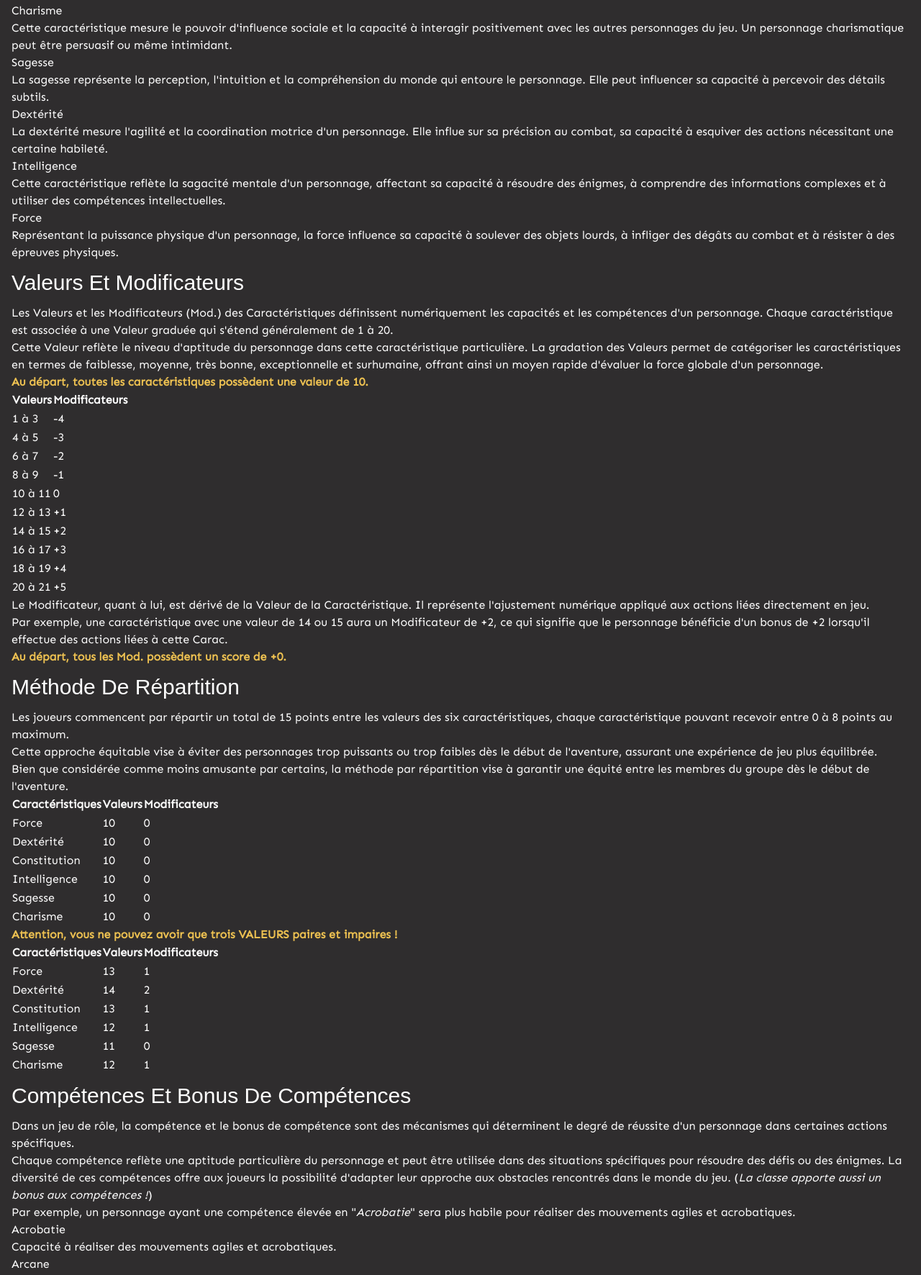
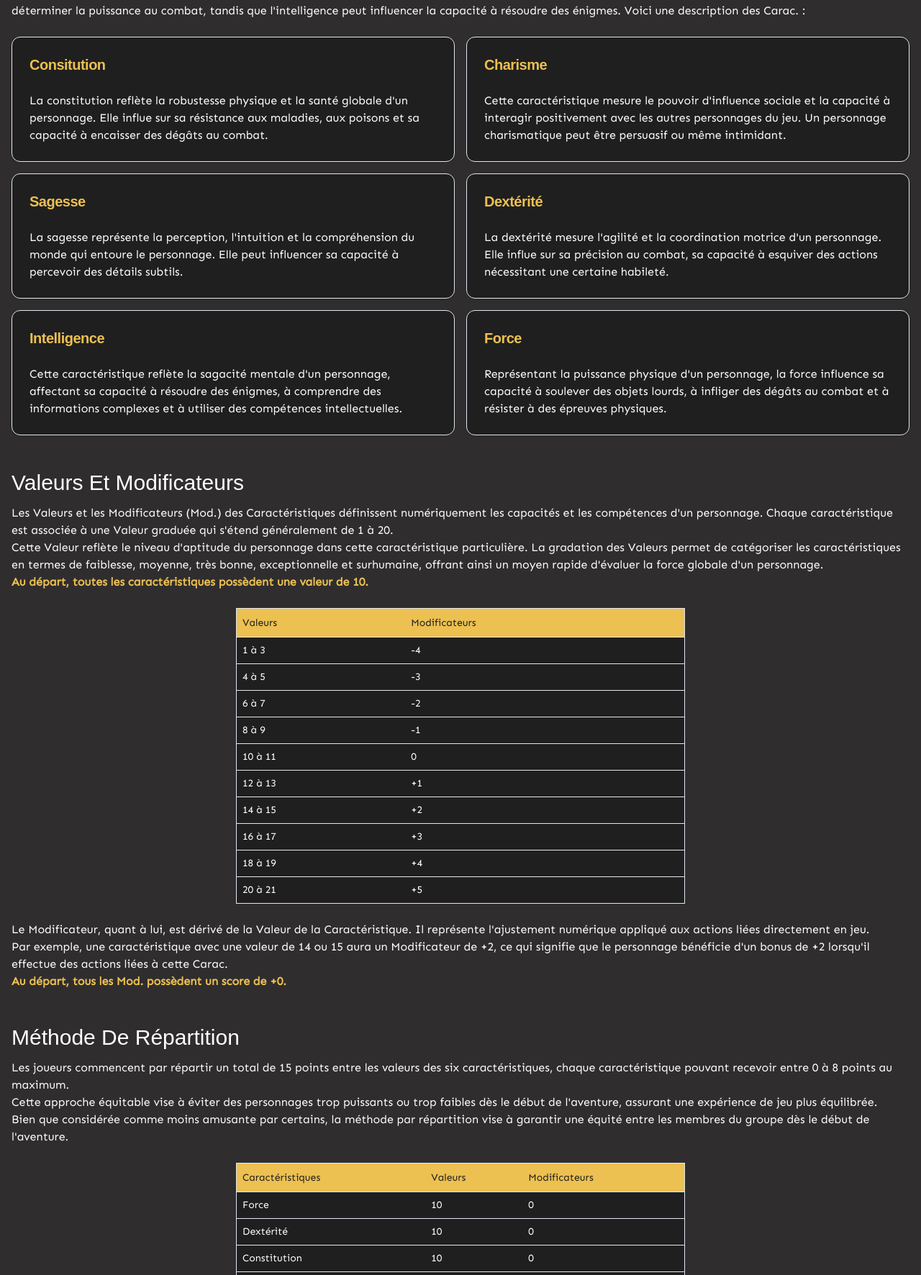
Before and after one commit to Valdorah/eindhill, an Astro site: page /personnages in a window 1280 px wide. Shown: the part 909-2681 px from the top of the page at 72% size. Built offline with nearby package versions, Linux system fonts and the light colour scheme; Astro itself is replaced by a stand-in of ours; a web font is replaced by a local one.

Commit message:
:construction: [WIP] Avancement page de règle de création d'un personnage

```diff
--- a/src/components/ui/link-card.tsx
+++ b/src/components/ui/link-card.tsx
@@ -21,7 +21,7 @@ export function LinkCard(card: Card) {
                 {
                     card.image ? (<img src={card.image} />) : ''
                 }
-                <CardTitle>{ card.title }</CardTitle>
+                <CardTitle className="text-primary">{ card.title }</CardTitle>
             </CardHeader>
             <CardContent>
                 <p>{ card.content }</p>
--- /dev/null
+++ b/src/components/ui/simple-card.tsx
@@ -0,0 +1,26 @@
+"use client"
+
+import * as React from "react"
+
+import {
+    Card as ShadCard,
+    CardContent,
+    CardHeader,
+    CardTitle,
+} from "@/components/ui/card";
+import type Card from "@/models/Card.ts";
+
+export function SimpleCard(card: Card) {
+    return (
+        <ShadCard
+            className='flex flex-col justify-between'
+        >
+            <CardHeader>
+                <CardTitle className='text-primary text-xl m-0 p-0'>{ card.title }</CardTitle>
+            </CardHeader>
+            <CardContent>
+                <p>{ card.content }</p>
+            </CardContent>
+        </ShadCard>
+    )
+}
--- a/src/components/ui/simple-table.tsx
+++ b/src/components/ui/simple-table.tsx
@@ -3,7 +3,7 @@
 import * as React from "react"
 
 import {
-    Table,
+    Table as ShadTable,
     TableBody,
     TableCaption,
     TableCell,
@@ -11,27 +11,44 @@ import {
     TableHeader,
     TableRow,
 } from "@/components/ui/table";
+import type Table from "@/models/Table.ts";
+import {cn} from "@/lib/utils.ts";
 
-export function SimpleCard() {
+export function SimpleTable(props: Table) {
+    const { caption, columns, values } = props
     return (
-        <Table>
-            <TableCaption>A list of your recent invoices.</TableCaption>
-            <TableHeader>
+        <ShadTable className='border'>
+            {caption ? (<TableCaption>{caption}</TableCaption>) : ''}
+            <TableHeader className='bg-primary'>
                 <TableRow>
-                    <TableHead className="w-[100px]">Invoice</TableHead>
-                    <TableHead>Status</TableHead>
-                    <TableHead>Method</TableHead>
-                    <TableHead className="text-right">Amount</TableHead>
+                    {
+                        columns.map(column => (
+                            <TableHead
+                                className={cn('text-secondary', column.className)}
+                            >
+                                {column.value}
+                            </TableHead>
+                        ))
+                    }
                 </TableRow>
             </TableHeader>
-            <TableBody>
-                <TableRow>
-                    <TableCell className="font-medium">INV001</TableCell>
-                    <TableCell>Paid</TableCell>
-                    <TableCell>Credit Card</TableCell>
-                    <TableCell className="text-right">$250.00</TableCell>
-                </TableRow>
+            <TableBody className='bg-secondary'>
+                {
+                    values.map((value : any) => (
+                        <TableRow>
+                            {
+                                columns.map(column => (
+                                    <TableCell
+                                        className={column.className}
+                                    >
+                                        {value[column.key]}
+                                    </TableCell>
+                                ))
+                            }
+                        </TableRow>
+                    ))
+                }
             </TableBody>
-        </Table>
+        </ShadTable>
     )
 }
--- /dev/null
+++ b/src/models/Caracteristic.ts
@@ -0,0 +1,9 @@
+class Caracteristic {
+    constructor(
+        public readonly name: string,
+        public readonly description: string,
+        public readonly image: string|null = null
+    ) {}
+}
+
+export default Caracteristic
--- a/src/models/Table.ts
+++ b/src/models/Table.ts
@@ -1,8 +1,21 @@
 class Table {
     constructor(
-        public readonly title: string,
-        public readonly description: string,
+        public readonly columns: Cell[],
+        public readonly values: Entry[],
+        public readonly caption: string|null = null
     ) {}
 }
 
+class Cell {
+    constructor(
+        public readonly value: string,
+        public readonly className: string = '',
+        public readonly key: string
+    ) {}
+}
+
+class Entry {
+    [key: string]: string;
+}
+
 export default Table
--- a/src/pages/personnages.astro
+++ b/src/pages/personnages.astro
@@ -1,11 +1,48 @@
 ---
 import BaseLayout from '@/layout/baseLayout.astro'
 import { LinkCard } from "../components/ui/link-card"
-import { SimpleCard } from "../components/ui/simple-table";
+import { SimpleTable } from "../components/ui/simple-table";
+import { SimpleCard } from "../components/ui/simple-card";
 import Skill from "@/models/Skill"
 import Card from "@/models/Card"
+import Caracteristic from "@/models/Caracteristic";
 
 const pageTitle: string = 'Création du Héros'
+
+const caracteristics: Caracteristic[] = [
+    {
+        name: 'Consitution',
+        description: 'La constitution reflète la robustesse physique et la santé globale d\'un personnage. Elle influe' +
+            ' sur sa résistance aux maladies, aux poisons et sa capacité à encaisser des dégâts au combat.'
+    },
+    {
+        name: 'Charisme',
+        description: 'Cette caractéristique mesure le pouvoir d\'influence sociale et la capacité à interagir' +
+            ' positivement avec les autres personnages du jeu. Un personnage charismatique peut être persuasif' +
+            ' ou même intimidant.'
+    },
+    {
+        name: 'Sagesse',
+        description: 'La sagesse représente la perception, l\'intuition et la compréhension du monde qui entoure le' +
+            ' personnage. Elle peut influencer sa capacité à percevoir des détails subtils.'
+    },
+    {
+        name: 'Dextérité',
+        description: 'La dextérité mesure l\'agilité et la coordination motrice d\'un personnage. Elle influe sur sa' +
+            ' précision au combat, sa capacité à esquiver des actions nécessitant une certaine habileté.'
+    },
+    {
+        name: 'Intelligence',
+        description: 'Cette caractéristique reflète la sagacité mentale d\'un personnage, affectant sa capacité à' +
+            ' résoudre des énigmes, à comprendre des informations complexes et à utiliser des compétences' +
+            ' intellectuelles.'
+    },
+    {
+        name: 'Force',
+        description: 'Représentant la puissance physique d\'un personnage, la force influence sa capacité à soulever' +
+            ' des objets lourds, à infliger des dégâts au combat et à résister à des épreuves physiques.'
+    }
+]
 
 const skills: Skill[] = [
     {
@@ -97,7 +134,7 @@ const steps: Card[] = [
         content: "La race fait référence à l'origine biologique ou ethnique de votre personnage dans le jeu. Les" +
             " races dans un jeu de rôle fantastique peuvent inclure des humains, des elfes, des nains, des hybrides.",
         textLink: "Etape 2",
-        url: "/univers"
+        url: null
     },
     {
         image: "/public/images/les-classes.jpg",
@@ -106,7 +143,7 @@ const steps: Card[] = [
         " classes déterminent souvent les compétences, les capacités et les styles de jeu disponibles pour votre" +
         " personnage.",
         textLink: "Etape 3",
-        url: "/univers",
+        url: null,
     },
     {
         image: "/public/images/systeme.jpg",
@@ -115,16 +152,16 @@ const steps: Card[] = [
         " Il définit comment les personnages sont créés, comment les actions sont résolues et comment l'histoire" +
         " progresse. ",
         textLink: "Etape 4",
-        url: "/univers"
+        url: null
     }
-];
+]
 ---
 
 <BaseLayout
         pageTitle={pageTitle}
 >
     <section class="container mb-6">
-        <header class="mb-6">
+        <header class="mb-12">
             <h2>{ pageTitle }</h2>
 
             <h3 class="text-center">Première partie</h3>
@@ -139,7 +176,7 @@ const steps: Card[] = [
             </figure>
         </header>
 
-        <div>
+        <div class="mb-12">
             <p>
                 Un système de jet, dans le contexte d'un jeu de rôle, est une mécanique utilisée pour déterminer le
                 résultat d'une action entreprise par un joueur ou un personnage non joueur (PNJ) dans le cadre du jeu.
@@ -155,7 +192,7 @@ const steps: Card[] = [
             </p>
         </div>
 
-        <div>
+        <div class="mb-12">
             <h4>Avant de commencer</h4>
 
             <p>
@@ -188,7 +225,7 @@ const steps: Card[] = [
             </ul>
         </div>
 
-        <div>
+        <div class="mb-12">
             <h4>Les Caractéristiques</h4>
 
             <p>
@@ -199,56 +236,16 @@ const steps: Card[] = [
                 la capacité à résoudre des énigmes. Voici une description des Carac. :
             </p>
 
-            <div>
-                <div>
-                    <p>Constitution</p>
-                    <p>
-                        La constitution reflète la robustesse physique et la santé globale d'un personnage. Elle influe
-                        sur sa résistance aux maladies, aux poisons et sa capacité à encaisser des dégâts au combat.
-                    </p>
-                </div>
-
-                <div>
-                    <p>Charisme</p>
-                    <p>
-                        Cette caractéristique mesure le pouvoir d'influence sociale et la capacité à interagir
-                        positivement avec les autres personnages du jeu. Un personnage charismatique peut être persuasif
-                        ou même intimidant.
-                    </p>
-                </div>
-                <div>
-                    <p>Sagesse</p>
-                    <p>
-                        La sagesse représente la perception, l'intuition et la compréhension du monde qui entoure le
-                        personnage. Elle peut influencer sa capacité à percevoir des détails subtils.
-                    </p>
-                </div>
-                <div>
-                    <p>Dextérité</p>
-                    <p>
-                        La dextérité mesure l'agilité et la coordination motrice d'un personnage. Elle influe sur sa
-                        précision au combat, sa capacité à esquiver des actions nécessitant une certaine habileté.
-                    </p>
-                </div>
-                <div>
-                    <p>Intelligence</p>
-                    <p>
-                        Cette caractéristique reflète la sagacité mentale d'un personnage, affectant sa capacité à
-                        résoudre des énigmes, à comprendre des informations complexes et à utiliser des compétences
-                        intellectuelles.
-                    </p>
-                </div>
-                <div>
-                    <p>Force</p>
-                    <p>
-                        Représentant la puissance physique d'un personnage, la force influence sa capacité à soulever
-                        des objets lourds, à infliger des dégâts au combat et à résister à des épreuves physiques.
-                    </p>
-                </div>
+            <div class="grid lg:grid-cols-2 gap-4 mt-6">
+                {
+                    caracteristics.map(caracteristic => (
+                            <SimpleCard title={caracteristic.name} content={caracteristic.description} />
+                    ))
+                }
             </div>
         </div>
 
-        <div>
+        <div class="mb-12">
             <h4>Valeurs et Modificateurs</h4>
             <p>
                 Les Valeurs et les Modificateurs (Mod.) des Caractéristiques définissent numériquement les capacités et
@@ -267,56 +264,26 @@ const steps: Card[] = [
                 <strong class="text-primary">Au départ, toutes les caractéristiques possèdent une valeur de 10.</strong>
             </p>
 
-            <table>
-                <thead>
-                    <tr>
-                        <th>Valeurs</th>
-                        <th>Modificateurs</th>
-                    </tr>
-                </thead>
-                <tbody>
-                    <tr>
-                        <td>1 à 3</td>
-                        <td>-4</td>
-                    </tr>
-                    <tr>
-                        <td>4 à 5</td>
-                        <td>-3</td>
-                    </tr>
-                    <tr>
-                        <td>6 à 7</td>
-                        <td>-2</td>
-                    </tr>
-                    <tr>
-                        <td>8 à 9</td>
-                        <td>-1</td>
-                    </tr>
-                    <tr>
-                        <td>10 à 11</td>
-                        <td>0</td>
-                    </tr>
-                    <tr>
-                        <td>12 à 13</td>
-                        <td>+1</td>
-                    </tr>
-                    <tr>
-                        <td>14 à 15</td>
-                        <td>+2</td>
-                    </tr>
-                    <tr>
-                        <td>16 à 17</td>
-                        <td>+3</td>
-                    </tr>
-                    <tr>
-                        <td>18 à 19</td>
-                        <td>+4</td>
-                    </tr>
-                    <tr>
-                        <td>20 à 21</td>
-                        <td>+5</td>
-                    </tr>
-                </tbody>
-            </table>
+            <div class="lg:w-1/2 m-auto my-6">
+                <SimpleTable
+                        columns={[
+                            { key: 'val', value: 'Valeurs' },
+                            { key: 'mod', value: 'Modificateurs' }
+                        ]}
+                        values={[
+                            { val: '1 à 3', mod: '-4' },
+                            { val: '4 à 5', mod: '-3' },
+                            { val: '6 à 7', mod: '-2' },
+                            { val: '8 à 9', mod: '-1' },
+                            { val: '10 à 11', mod: '0' },
+                            { val: '12 à 13', mod: '+1' },
+                            { val: '14 à 15', mod: '+2' },
+                            { val: '16 à 17', mod: '+3' },
+                            { val: '18 à 19', mod: '+4' },
+                            { val: '20 à 21', mod: '+5' }
+                        ]}
+                />
+            </div>
 
             <p>
                 Le Modificateur, quant à lui, est dérivé de la Valeur de la Caractéristique. Il représente l'ajustement
@@ -333,7 +300,7 @@ const steps: Card[] = [
             </p>
         </div>
 
-        <div>
+        <div class="mb-12">
             <h4>Méthode de répartition</h4>
             <p>
                 Les joueurs commencent par répartir un total de 15 points entre les valeurs des six caractéristiques,
@@ -350,96 +317,48 @@ const steps: Card[] = [
                 équité entre les membres du groupe dès le début de l'aventure.
             </p>
 
-            <table>
-                <thead>
-                    <tr>
-                        <th>Caractéristiques</th>
-                        <th>Valeurs</th>
-                        <th>Modificateurs</th>
-                    </tr>
-                </thead>
-                <tbody>
-                    <tr>
-                        <td>Force</td>
-                        <td>10</td>
-                        <td>0</td>
-                    </tr>
-                    <tr>
-                        <td>Dextérité</td>
-                        <td>10</td>
-                        <td>0</td>
-                    </tr>
-                    <tr>
-                        <td>Constitution</td>
-                        <td>10</td>
-                        <td>0</td>
-                    </tr>
-                    <tr>
-                        <td>Intelligence</td>
-                        <td>10</td>
-                        <td>0</td>
-                    </tr>
-                    <tr>
-                        <td>Sagesse</td>
-                        <td>10</td>
-                        <td>0</td>
-                    </tr>
-                    <tr>
-                        <td>Charisme</td>
-                        <td>10</td>
-                        <td>0</td>
-                    </tr>
-                </tbody>
-            </table>
+            <div class="lg:w-1/2 m-auto my-6">
+                <SimpleTable
+                        columns={[
+                            { key: 'car', value: 'Caractéristiques' },
+                            { key: 'val', value: 'Valeurs' },
+                            { key: 'mod', value: 'Modificateurs' }
+                        ]}
+                        values={[
+                            { car: 'Force', val: '10', mod: '0' },
+                            { car: 'Dextérité', val: '10', mod: '0' },
+                            { car: 'Constitution', val: '10', mod: '0' },
+                            { car: 'Intelligence', val: '10', mod: '0' },
+                            { car: 'Sagesse', val: '10', mod: '0' },
+                            { car: 'Charisme', val: '10', mod: '0' }
+                        ]}
+                />
+            </div>
 
             <p>
                 <strong class="text-primary">Attention, vous ne pouvez avoir que trois VALEURS paires et impaires !</strong>
             </p>
 
-            <table>
-                <thead>
-                <tr>
-                    <th>Caractéristiques</th>
-                    <th>Valeurs</th>
-                    <th>Modificateurs</th>
-                </tr>
-                </thead>
-                <tbody>
-                <tr>
-                    <td>Force</td>
-                    <td>13</td>
-                    <td>1</td>
-                </tr>
-                <tr>
-                    <td>Dextérité</td>
-                    <td>14</td>
-                    <td>2</td>
-                </tr>
-                <tr>
-                    <td>Constitution</td>
-                    <td>13</td>
-                    <td>1</td>
-                </tr>
-                <tr>
-                    <td>Intelligence</td>
-                    <td>12</td>
-                    <td>1</td>
-                </tr>
-                <tr>
-                    <td>Sagesse</td>
-                    <td>11</td>
-                    <td>0</td>
-                </tr>
-                <tr>
-                    <td>Charisme</td>
-                    <td>12</td>
-                    <td>1</td>
-                </tr>
-                </tbody>
-            </table>
+            <div class="lg:w-1/2 m-auto my-6">
+                <SimpleTable
+                    columns={[
+                        { key: 'car', value: 'Caractéristiques' },
+                        { key: 'val', value: 'Valeurs' },
+                        { key: 'mod', value: 'Modificateurs' }
+                    ]}
+                    values={[
+                        { car: 'Force', val: '13', mod: '1' },
+                        { car: 'Dextérité', val: '14', mod: '2' },
+                        { car: 'Constitution', val: '13', mod: '1' },
+                        { car: 'Intelligence', val: '12', mod: '1' },
+                        { car: 'Sagesse', val: '11', mod: '0' },
+                        { car: 'Charisme', val: '12', mod: '1' }
+                    ]}
+                />
+            </div>
         </div>
 
-        <div>
+        <div class="mb-12">
             <h4>Compétences et Bonus de Compétences</h4>
             <p>
                 Dans un jeu de rôle, la compétence et le bonus de compétence sont des mécanismes qui déterminent le
@@ -458,19 +377,16 @@ const steps: Card[] = [
                 des mouvements agiles et acrobatiques.
             </p>
 
-            <div>
+            <div class="grid grid-cols-2 gap-4 mt-6">
                 {
                     skills.map(skill => (
-                        <div>
-                            <p>{skill.name}</p>
-                            <p>{skill.description}</p>
-                        </div>
+                        <SimpleCard title={skill.name} content={skill.description} />
                     ))
                 }
             </div>
         </div>
 
-        <div>
+        <div class="mb-12">
             <h4>Bonus de Compétences</h4>
 
             <p>
@@ -480,7 +396,7 @@ const steps: Card[] = [
             </p>
         </div>
 
-        <div>
+        <div class="mb-12">
             <h3>Prochaines étapes !</h3>
             <div
                 class="grid gap-4 grid-cols-3"
```
